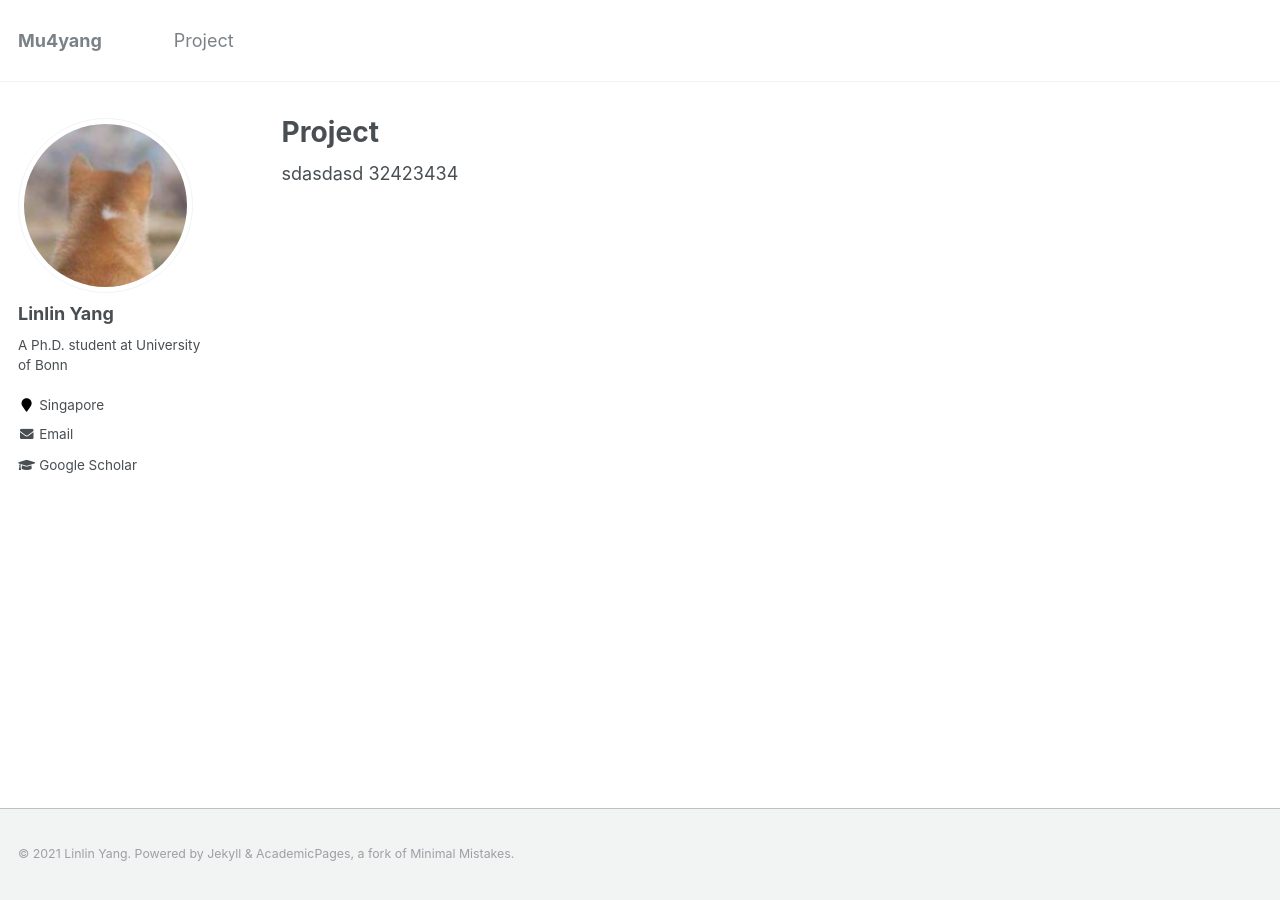
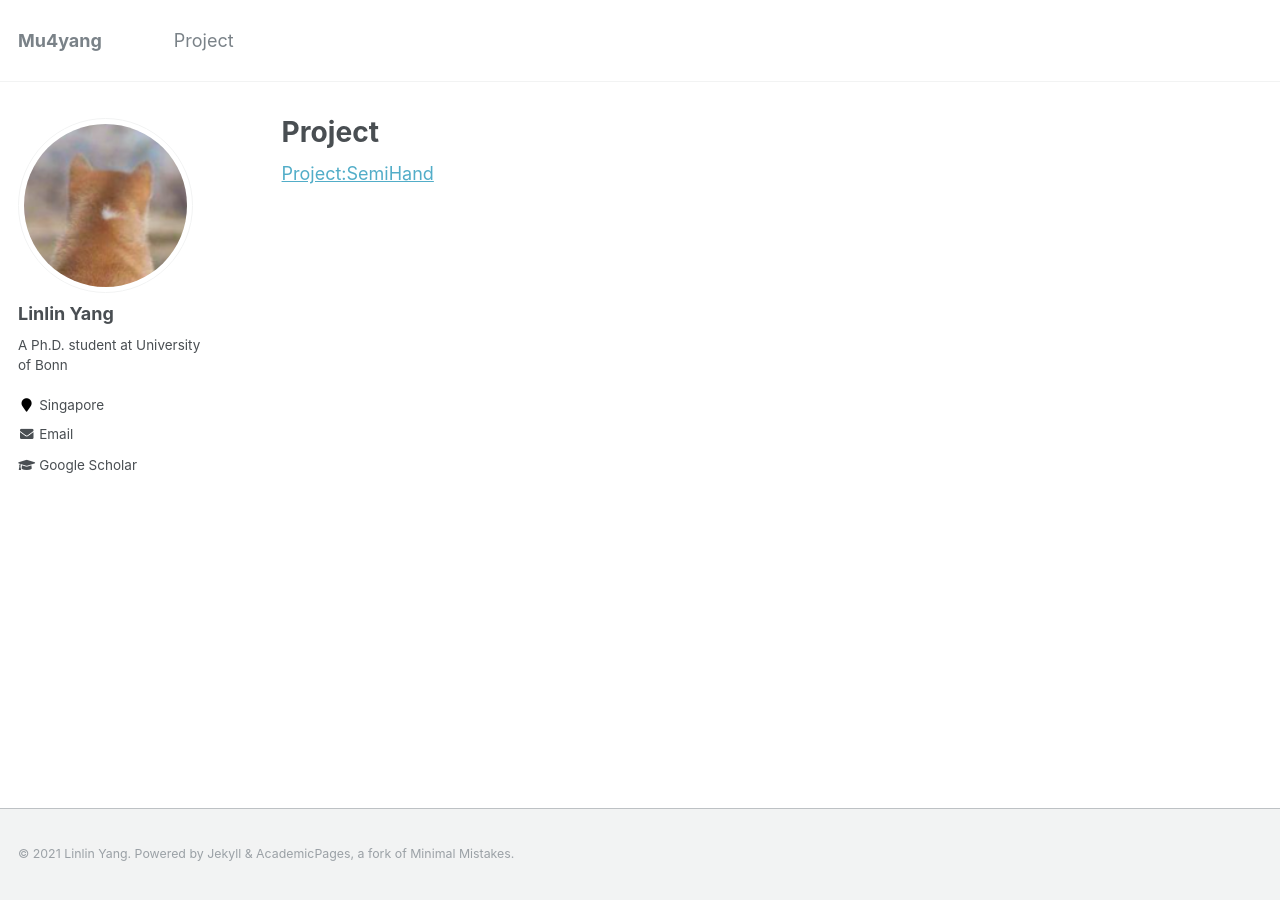
Before and after one commit to bestonebyone/mu4yang, a Jekyll site: the page built from _pages/project.html, in a window 1280 px wide. Built offline with Jekyll 4.4.1, drawn with Linux system fonts in a browser that asks for light colours.

Commit message:
Update project.html

```diff
--- a/_pages/project.html
+++ b/_pages/project.html
@@ -6,6 +6,4 @@ author_profile: true
 ---
 
 
-sdasdasd
-
-32423434
+<a href="https://www.mu4yang.com/project/SemiHand" target="_blank" rel="noopener noreferrer">Project:SemiHand</a>
```
